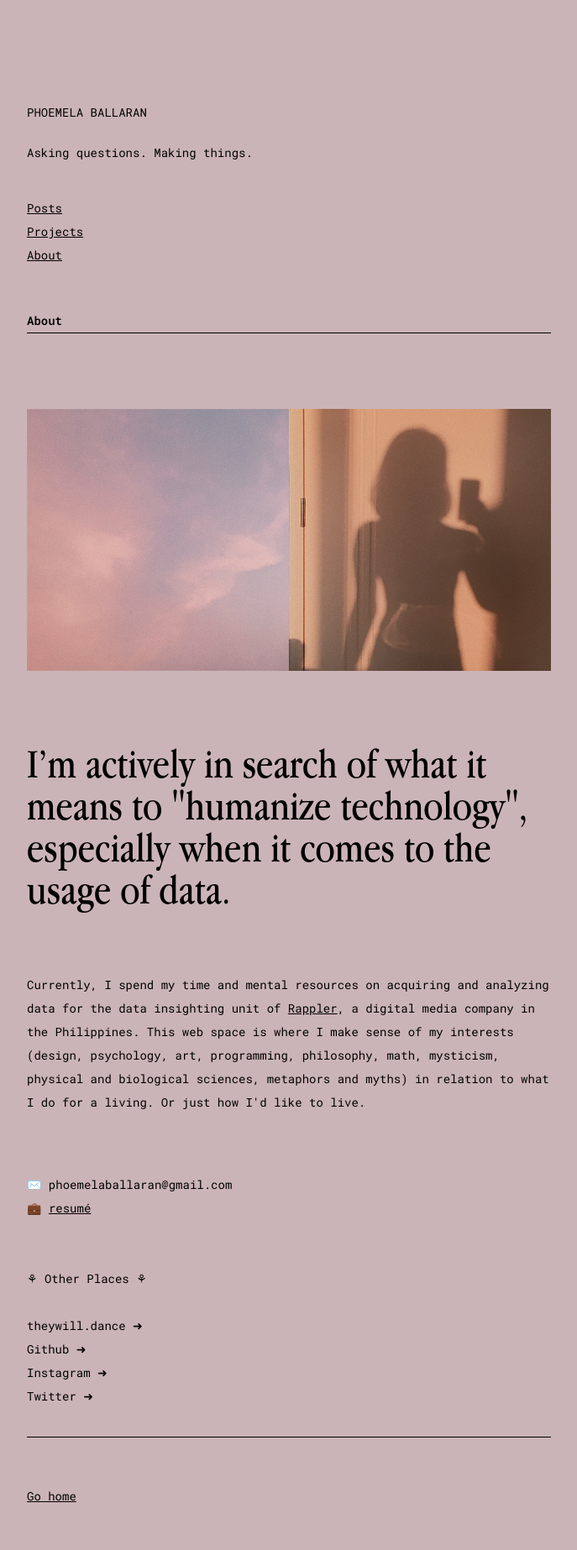
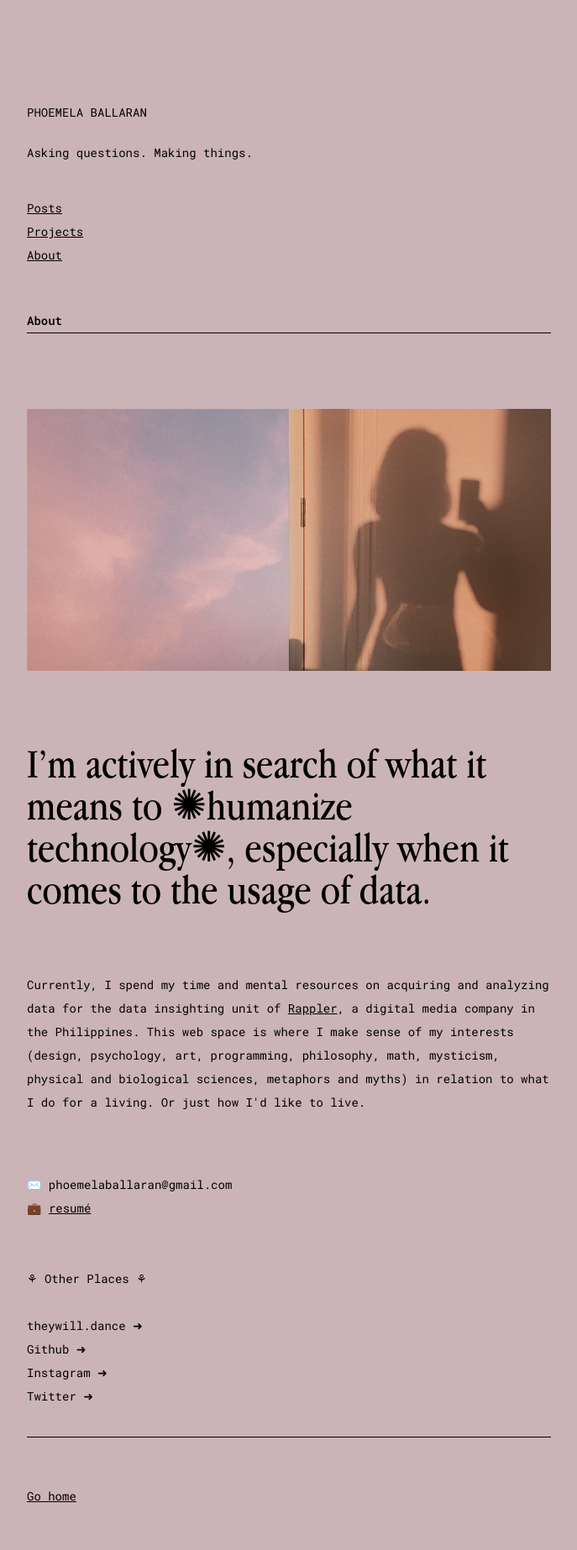
Before and after one commit to comoballar/phoemelaballaran.github.io, a Jekyll site: the page built from about.md, in a window 1280 px wide. Shown: the whole page at 84% size, without its empty margins (88-775 px from the left). Built offline with Jekyll 4.4.1, drawn with Linux system fonts in a browser that asks for light colours.

```diff
--- a/about.md
+++ b/about.md
@@ -7,7 +7,7 @@ permalink: /about/
 <br><br>
 <p align="center"><img src="https://phoemelaballaran.github.io/assets/sample/page/about/about.png"/></p>
 <br>
-<h1>I’m actively in search of what it means to "humanize technology", especially when it comes to the usage of data.</h1>
+<h1>I’m actively in search of what it means to ✺humanize technology✺, especially when it comes to the usage of data.</h1>
 <br>
 <p>Currently, I spend my time and mental resources on acquiring and analyzing data for the data insighting unit of <a href="https://www.rappler.com" target="_blank">Rappler</a>, a digital media company in the Philippines. This web space is where I make sense of my interests (design, psychology, art, programming, philosophy, math, mysticism, physical and biological sciences, metaphors and myths) in relation to what I do for a living. Or just how I'd like to live.</p>
 <br><br>✉️ phoemelaballaran@gmail.com
```
